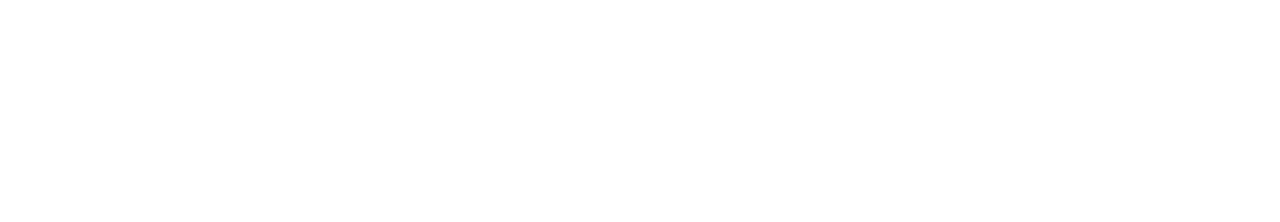
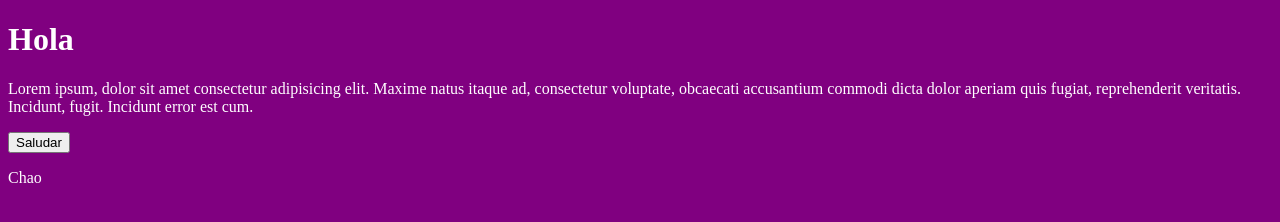
Before and after one commit to idk2345uwu/probando_git, a plain HTML site: page index.html in a window 1280 px wide. Drawn offline with Linux system fonts and the light colour scheme.

Commit message:
interfaz
se agrega css, de incorpora h1, parrafo, botton,chao

```diff
--- /dev/null
+++ b/assets/css/estilo.css
@@ -0,0 +1,13 @@
+body{
+
+    background-color: purple;
+
+}
+
+
+
+h1,p{
+
+    color:white
+
+}
--- a/index.html
+++ b/index.html
@@ -4,8 +4,14 @@
     <meta charset="UTF-8">
     <meta name="viewport" content="width=device-width, initial-scale=1.0">
     <title>Document</title>
+
+    <link rel="stylesheet" href="assets/css/estilo.css">
 </head>
 <body>
-
+    <h1>Hola</h1>
+    <p>Lorem ipsum, dolor sit amet consectetur adipisicing elit. Maxime natus itaque ad, consectetur voluptate, obcaecati accusantium commodi dicta dolor aperiam quis fugiat, reprehenderit veritatis. Incidunt, fugit. Incidunt error est cum.
+    </p>
+    <button>Saludar</button>
+    <p>Chao</p>
 </body>
 </html>
```
